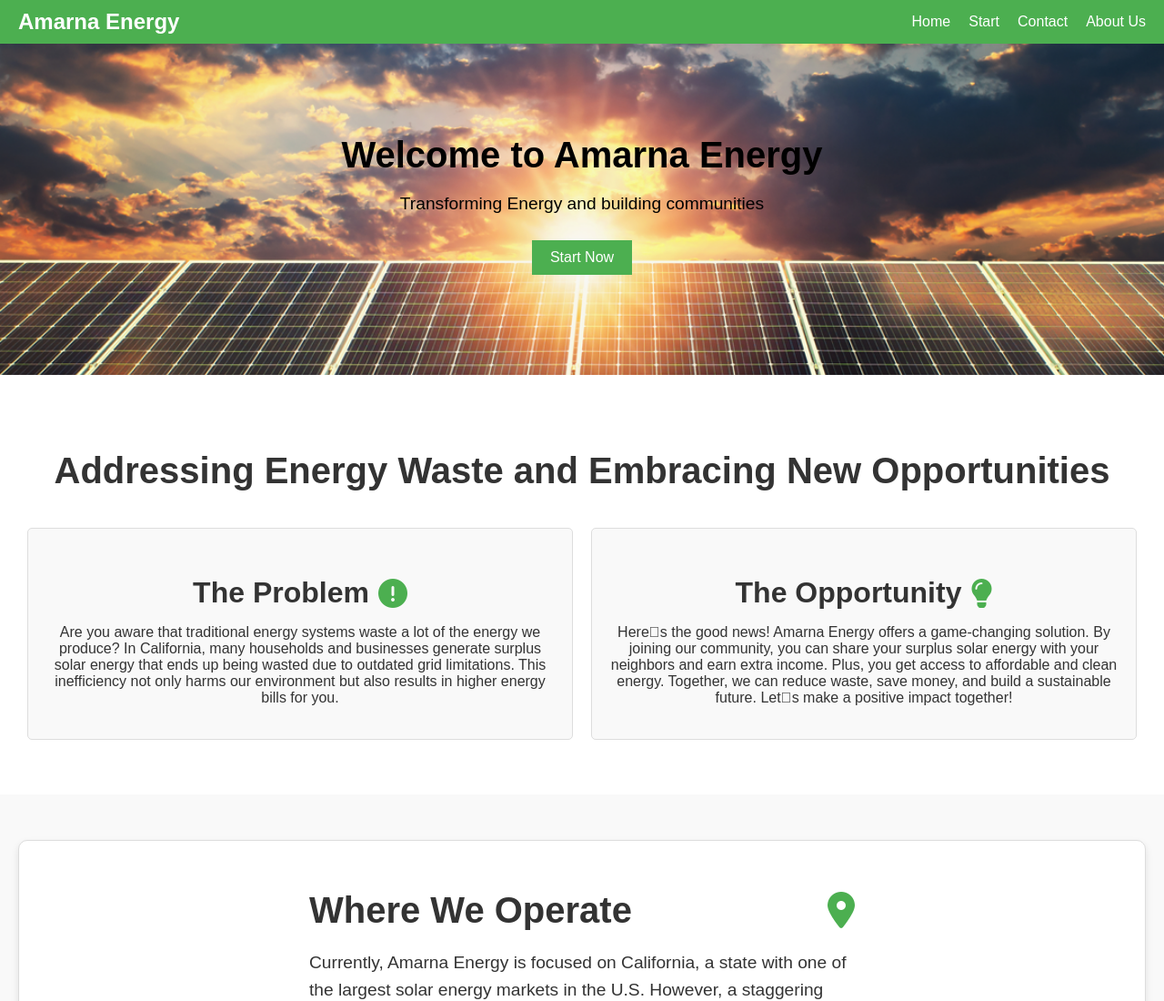
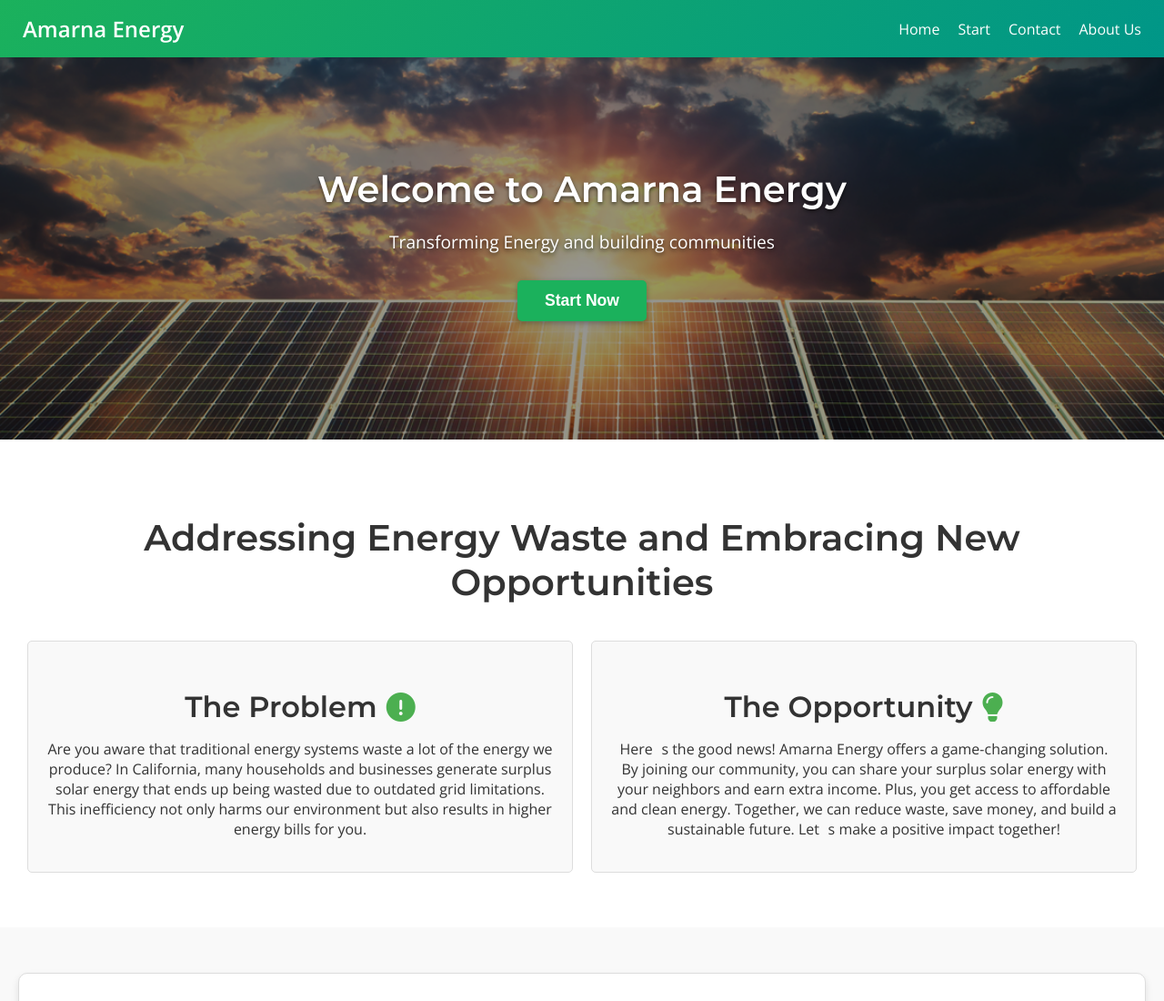
Before and after one commit to Aldo140/Amarna-Energy, a plain HTML site: page index.html in a window 1280 px wide. Shown: the top 1100 px of the page at 91% size. Drawn offline with nearby package versions, Linux system fonts and the light colour scheme; some packages are replaced by stand-ins of ours.

```diff
--- a/index.html
+++ b/index.html
@@ -8,6 +8,7 @@
     <link rel="stylesheet" href="https://unpkg.com/leaflet@1.7.1/dist/leaflet.css" integrity="sha512-xodZBntMfwH1p6b5iS8KqZlP+4CkAgXm5RIbykP0hi0Q9RO6kvr3RtykF6QwITbVgC0r2CZBax5XhXLb10gU2Q==" crossorigin=""/>
     <script src="https://unpkg.com/leaflet@1.7.1/dist/leaflet.js" integrity="sha512-JgeBfqgf8Htzk3n8+kCUnKQKlXkZt1uOxhZVvXh6KuDDgU7a8RyFsRWnADdzFwDngYe9C/lX5k3I9T+tfLG5Qw==" crossorigin=""></script>
     <link rel="stylesheet" href="https://cdnjs.cloudflare.com/ajax/libs/font-awesome/6.0.0-beta3/css/all.min.css">
+    <link href="https://fonts.googleapis.com/css2?family=Montserrat:wght@400;600&amp;family=Open+Sans:wght@300;400;600&amp;display=swap" rel="stylesheet">
 </head>
 
 <body>
@@ -148,7 +149,7 @@
         });
     }
 </script>
-<script src="https://maps.googleapis.com/maps/api/js?key=AIzaSyCSrS46o9Nty0LECh788QJ1JoVb2xOSKb0&callback=initMap" async defer></script>
+<script src="https://maps.googleapis.com/maps/api/js?key=AIzaSyCSrS46o9Nty0LECh788QJ1JoVb2xOSKb0&amp;callback=initMap" async defer></script>
 
 
 
--- a/styles.css
+++ b/styles.css
@@ -1,10 +1,20 @@
 /* General Styles */
+:root {
+    --primary-color: #1bb15c;
+    --secondary-color: #009688;
+    --accent-color: #1bb15c;
+}
+
 body {
-    font-family: Arial, sans-serif;
+    font-family: 'Open Sans', Arial, sans-serif;
     margin: 0;
     padding: 0;
     color: #333;
     background-color: #f4f4f4; /* Light gray background for the whole page */
+}
+
+h1, h2, h3, h4, h5, h6 {
+    font-family: 'Montserrat', Arial, sans-serif;
 }
 
 /* Header Styles */
@@ -12,9 +22,10 @@ header {
     display: flex;
     justify-content: space-between;
     align-items: center;
-    background-color: #4CAF50; /* Green color */
-    padding: 10px 20px;
+    background: linear-gradient(135deg, var(--primary-color), var(--secondary-color));
+    padding: 15px 25px;
     color: white;
+    box-shadow: 0 2px 8px rgba(0, 0, 0, 0.2);
 }
 
 header .logo-container {
@@ -52,12 +63,13 @@ nav ul li a {
 
 /* Hero Section Styles */
 .hero {
-    background-image: url('Images/header-solar.webp'); /* Path to your image */
+    background: linear-gradient(rgba(0,0,0,0.4), rgba(0,0,0,0.4)), url('Images/header-solar.webp');
     background-size: cover;
     background-position: center;
-    color: #000000;
+    color: #fff;
     text-align: center;
-    padding: 100px 20px;
+    padding: 120px 20px;
+    text-shadow: 0 2px 4px rgba(0,0,0,0.6);
 }
 
 .hero h1 {
@@ -71,12 +83,21 @@ nav ul li a {
 
 .hero button {
     margin: 10px;
-    padding: 10px 20px;
-    background-color: #4CAF50;
+    padding: 12px 30px;
+    background-color: var(--accent-color);
     border: none;
     color: white;
-    font-size: 1em;
+    font-size: 1.1em;
+    font-weight: bold;
+    border-radius: 5px;
     cursor: pointer;
+    box-shadow: 0 2px 6px rgba(0,0,0,0.3);
+    transition: background-color 0.3s, transform 0.3s;
+}
+
+.hero button:hover {
+    background-color: #169449;
+    transform: translateY(-2px);
 }
 
 /* Map Section Styles */
```
Also changed, not shown: about.html (+1 -0 lines), buyer.html (+2 -1 lines), contact.html (+2 -1 lines), seller.html (+2 -1 lines), start.html (+2 -1 lines), 1 other file.
